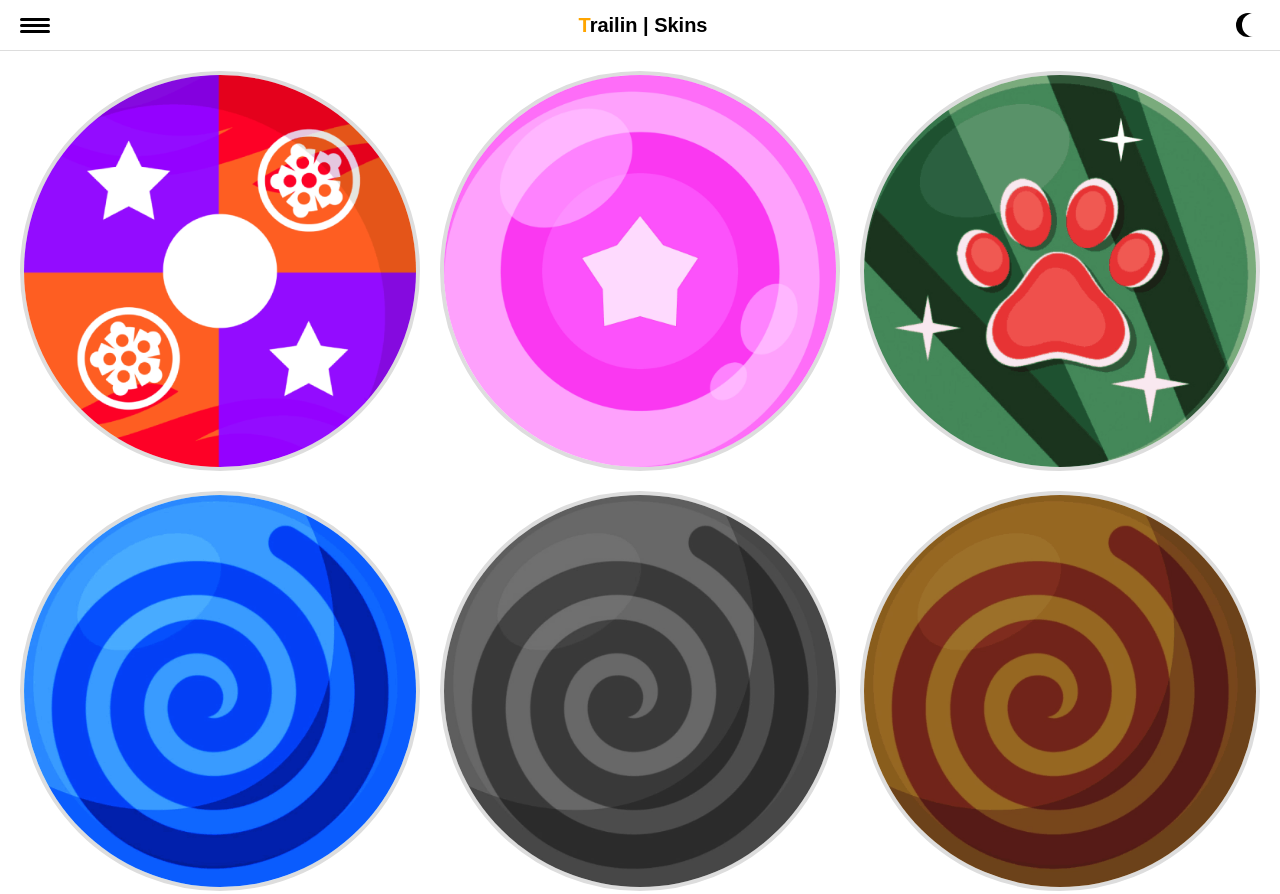
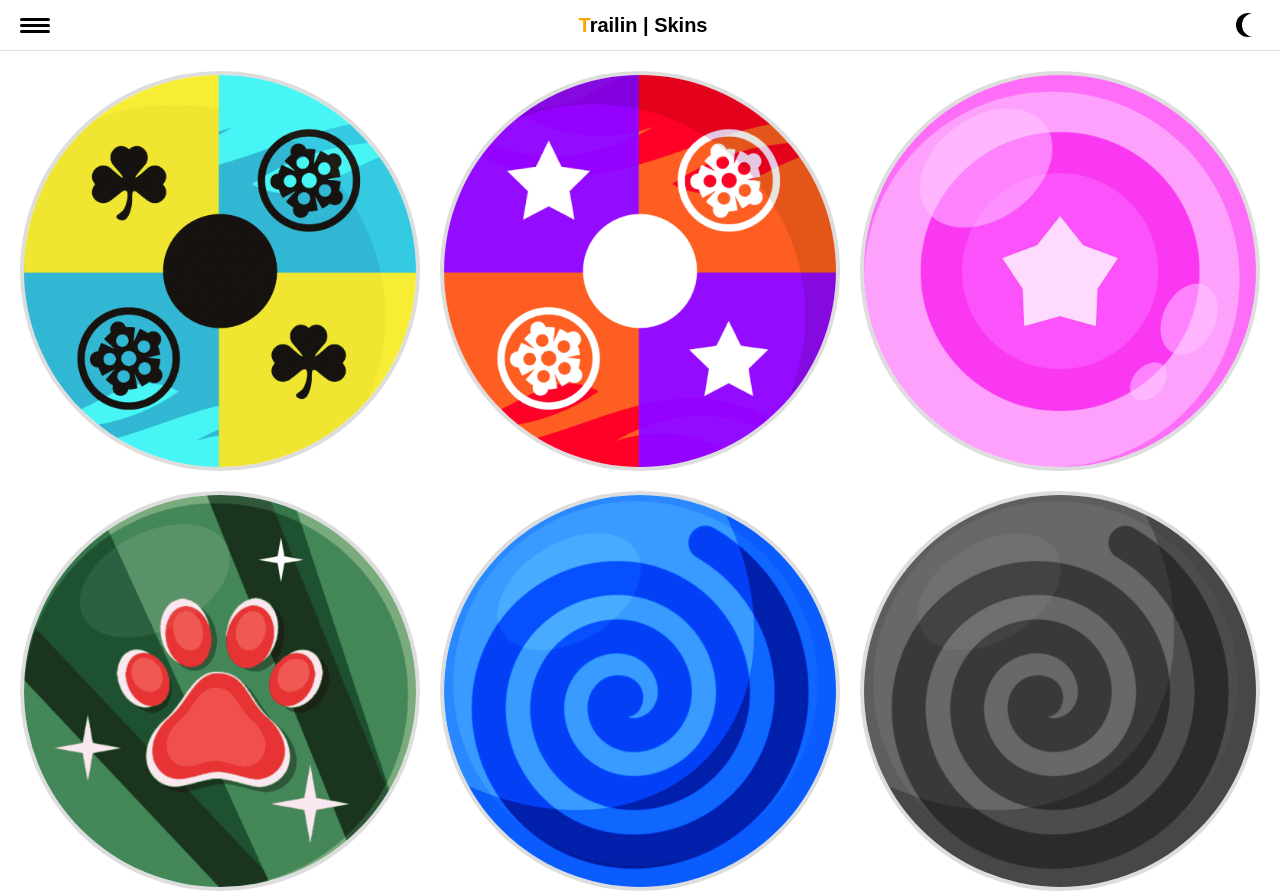
Before and after one commit to Bogdan-101292/Bogdan-101292.github.io, a plain HTML site: page index.html in a window 1280 px wide. Shown: the top 894 px of the page. Drawn offline with Linux system fonts and the light colour scheme.

Commit message:
index.html

```diff
--- a/index.html
+++ b/index.html
@@ -232,6 +232,9 @@
   <main>
     <div class="skin-gallery active" id="skinsGallery">
       <!-- Skins -->
+     <div class="skin-item">
+  <img src="https://raw.githubusercontent.com/Bogdan-101292/Bogdan-101292.github.io/main/Skins/DDB0D899-F1CB-4E6E-B2B7-4531A04CC184.png" alt="Skin Image" />
+</div>
       <div class="skin-item">
   <img src="https://raw.githubusercontent.com/Bogdan-101292/Bogdan-101292.github.io/refs/heads/main/Skins/85FC4DDD-7E5A-49F3-A968-2B1BD8F3AAA9.png" alt="Skin Image" />
 </div>
```
